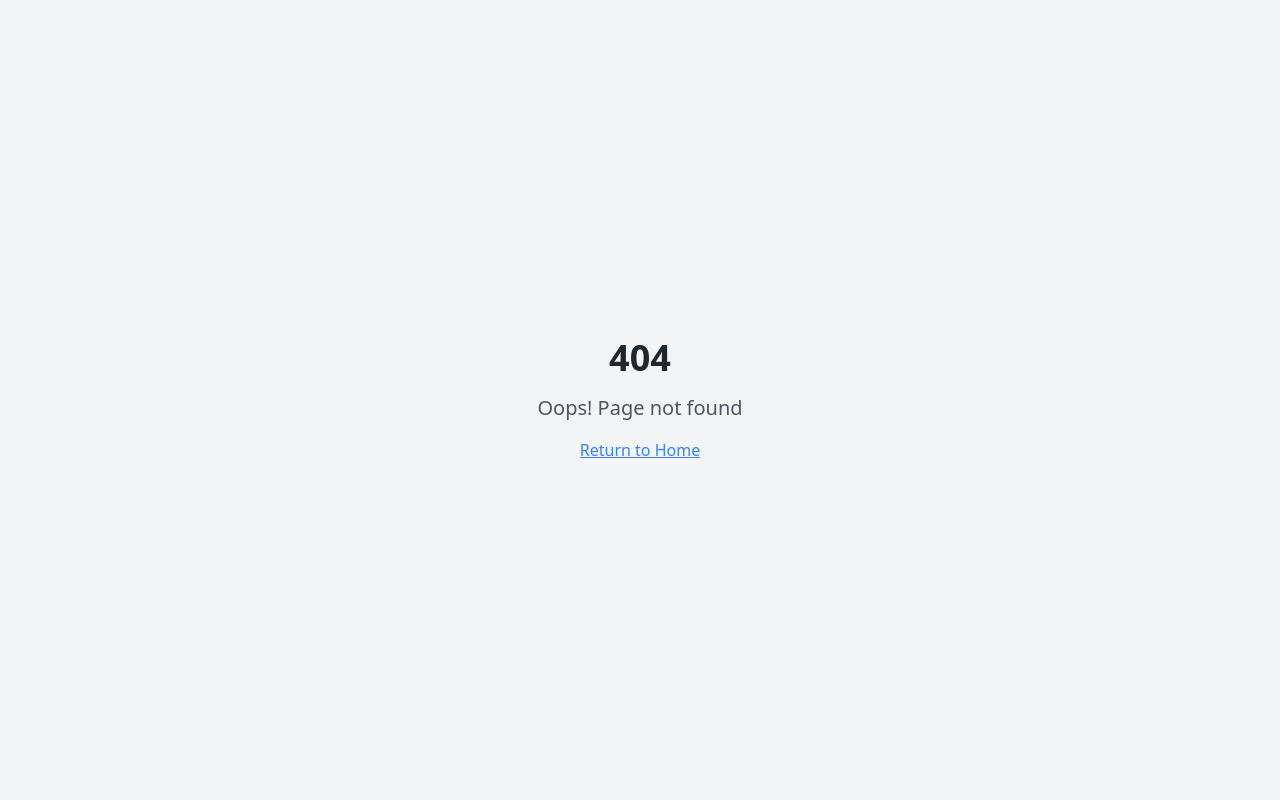
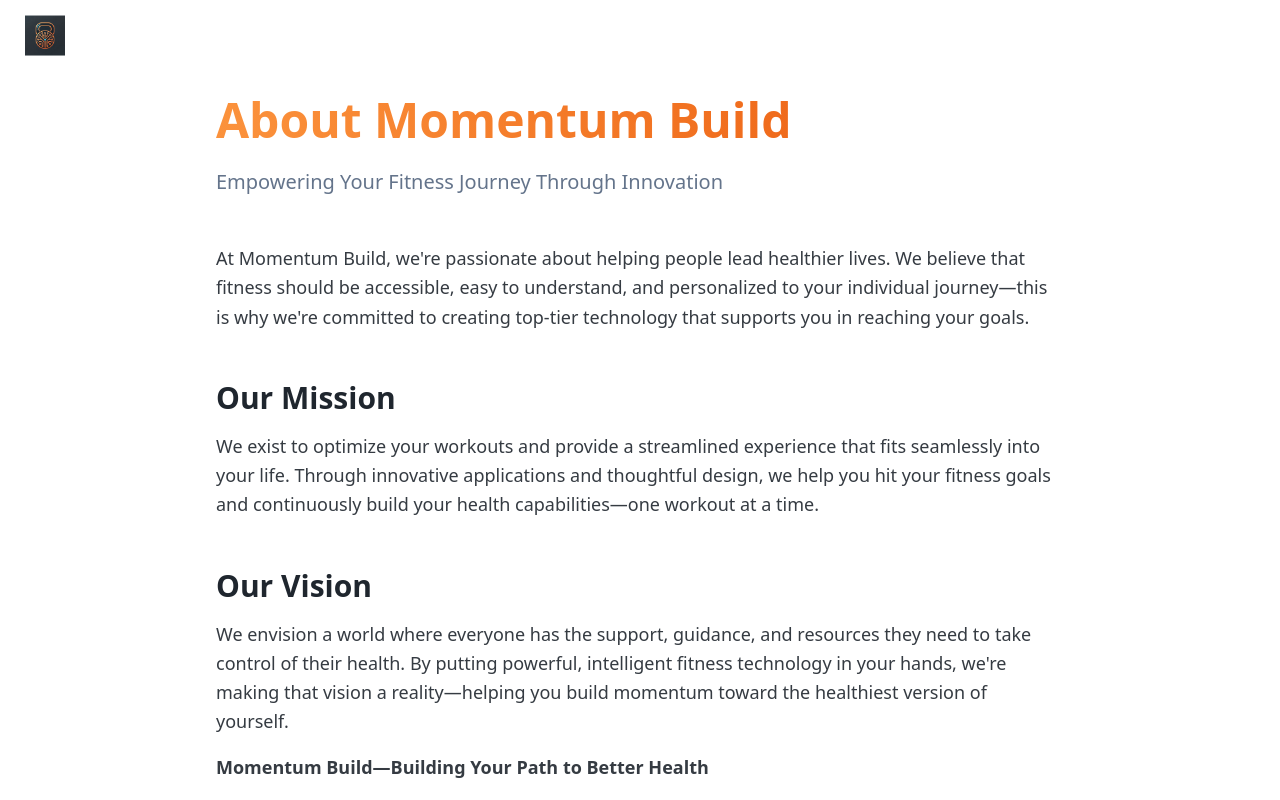
Before and after one commit to ericlinder303/momentum-build, a React (Vite) app: page /about in a window 1280 px wide. Before the commit this address had no page. Shown: the top 800 px of the page. Built offline with nearby package versions, Linux system fonts and the light colour scheme; the HTML template or start-up script is replaced by a standard one.

Commit message:
Add About page

```diff
--- a/src/App.tsx
+++ b/src/App.tsx
@@ -4,6 +4,7 @@ import { TooltipProvider } from "@/components/ui/tooltip";
 import { QueryClient, QueryClientProvider } from "@tanstack/react-query";
 import { BrowserRouter, Routes, Route } from "react-router-dom";
 import Index from "./pages/Index";
+import About from "./pages/About";
 import NotFound from "./pages/NotFound";
 
 const queryClient = new QueryClient();
@@ -16,6 +17,7 @@ const App = () => (
       <BrowserRouter>
         <Routes>
           <Route path="/" element={<Index />} />
+          <Route path="/about" element={<About />} />
           {/* ADD ALL CUSTOM ROUTES ABOVE THE CATCH-ALL "*" ROUTE */}
           <Route path="*" element={<NotFound />} />
         </Routes>
--- a/src/components/Header.tsx
+++ b/src/components/Header.tsx
@@ -1,8 +1,11 @@
 import { useState, useEffect } from "react";
+import { Link, useLocation } from "react-router-dom";
 import momentumLogo from "@/assets/momentum-logo.png";
 
 const Header = () => {
   const [isScrolled, setIsScrolled] = useState(false);
+  const location = useLocation();
+  const isHomePage = location.pathname === "/";
 
   useEffect(() => {
     const handleScroll = () => {
@@ -43,8 +46,8 @@ const Header = () => {
             </span>
           </div>
 
-          <ul className="hidden md:flex space-x-8">
-            {[
+          <ul className="hidden md:flex space-x-8 items-center">
+            {isHomePage && [
               { label: "Features", id: "features" },
               { label: "Preview", id: "preview" },
               { label: "Updates", id: "updates" }
@@ -60,6 +63,16 @@ const Header = () => {
                 </button>
               </li>
             ))}
+            <li>
+              <Link
+                to="/about"
+                className={`transition-opacity duration-300 hover:opacity-80 ${
+                  isScrolled ? "text-foreground" : "text-white"
+                }`}
+              >
+                About
+              </Link>
+            </li>
           </ul>
         </div>
       </nav>
--- /dev/null
+++ b/src/pages/About.tsx
@@ -0,0 +1,56 @@
+import Header from "@/components/Header";
+import Footer from "@/components/Footer";
+
+const About = () => {
+  return (
+    <div className="min-h-screen">
+      <Header />
+      <main className="pt-24 pb-16">
+        <div className="container mx-auto px-6 max-w-4xl">
+          <h1 className="text-4xl md:text-5xl font-bold mb-6 bg-gradient-to-r from-orange-400 to-orange-600 bg-clip-text text-transparent">
+            About Momentum Build
+          </h1>
+
+          <p className="text-xl text-muted-foreground mb-12">
+            Empowering Your Fitness Journey Through Innovation
+          </p>
+
+          <div className="space-y-12">
+            <section>
+              <p className="text-lg leading-relaxed text-foreground/90">
+                At Momentum Build, we're passionate about helping people lead healthier lives. We believe that fitness should be accessible, easy to understand, and personalized to your individual journey—this is why we're committed to creating top-tier technology that supports you in reaching your goals.
+              </p>
+            </section>
+
+            <section>
+              <h2 className="text-3xl font-bold mb-4 text-foreground">Our Mission</h2>
+              <p className="text-lg leading-relaxed text-foreground/90">
+                We exist to optimize your workouts and provide a streamlined experience that fits seamlessly into your life. Through innovative applications and thoughtful design, we help you hit your fitness goals and continuously build your health capabilities—one workout at a time.
+              </p>
+            </section>
+
+            <section>
+              <h2 className="text-3xl font-bold mb-4 text-foreground">Our Vision</h2>
+              <p className="text-lg leading-relaxed text-foreground/90">
+                We envision a world where everyone has the support, guidance, and resources they need to take control of their health. By putting powerful, intelligent fitness technology in your hands, we're making that vision a reality—helping you build momentum toward the healthiest version of yourself.
+              </p>
+              <p className="text-lg leading-relaxed text-foreground/90 mt-4 font-semibold">
+                Momentum Build—Building Your Path to Better Health
+              </p>
+            </section>
+
+            <section>
+              <h2 className="text-3xl font-bold mb-4 text-foreground">Our Approach</h2>
+              <p className="text-lg leading-relaxed text-foreground/90">
+                As a technology-focused company, we're committed to creating frictionless experiences that remove barriers between you and your fitness aspirations. We combine cutting-edge technology with deep understanding of what makes workouts effective and sustainable. The result? Tools that work as hard as you do.
+              </p>
+            </section>
+          </div>
+        </div>
+      </main>
+      <Footer />
+    </div>
+  );
+};
+
+export default About;
```
